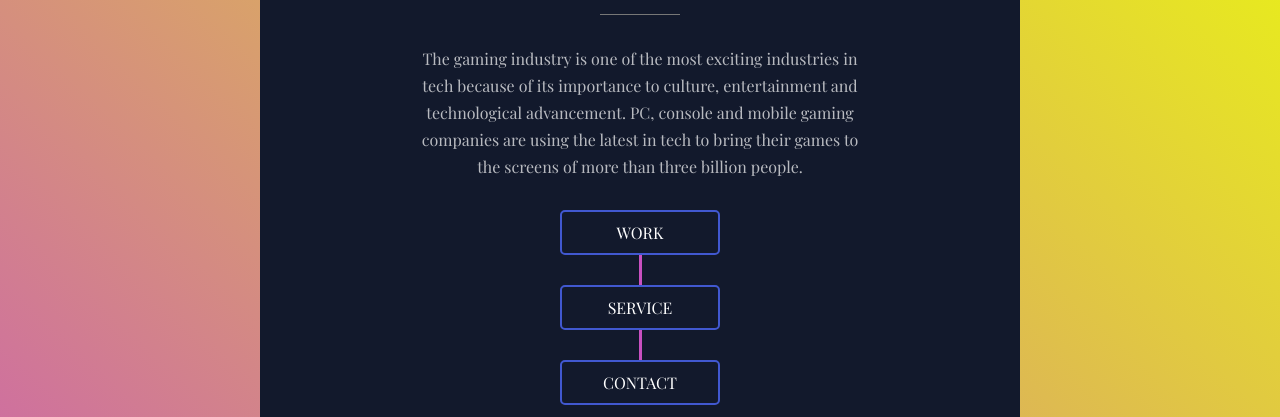
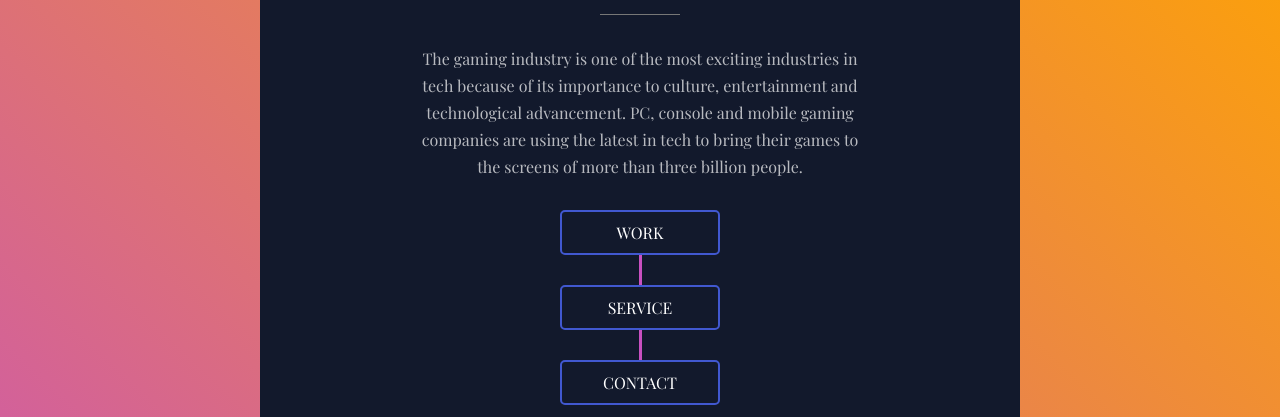
Before and after one commit to gautammahar/gamingneeds.in, a plain HTML site: page index.html in a window 1280 px wide. Shown: the part 164-581 px from the top of the page. Drawn offline with nearby package versions, Linux system fonts and the light colour scheme.

Commit message:
Update style.css

```diff
--- a/style.css
+++ b/style.css
@@ -11,7 +11,7 @@ body{
     display: grid;
     background-color: #d08141;
    background: "gamingpage.jpg";
-background-image: linear-gradient(43deg, #4158D0 0%, #C850C0 46%, #eaf513 100%);
+background-image: linear-gradient(43deg, #4158D0 0%, #C850C0 46%,#FFA500 100%);
 
     align-content: center;
     min-height: 100vh;
```
